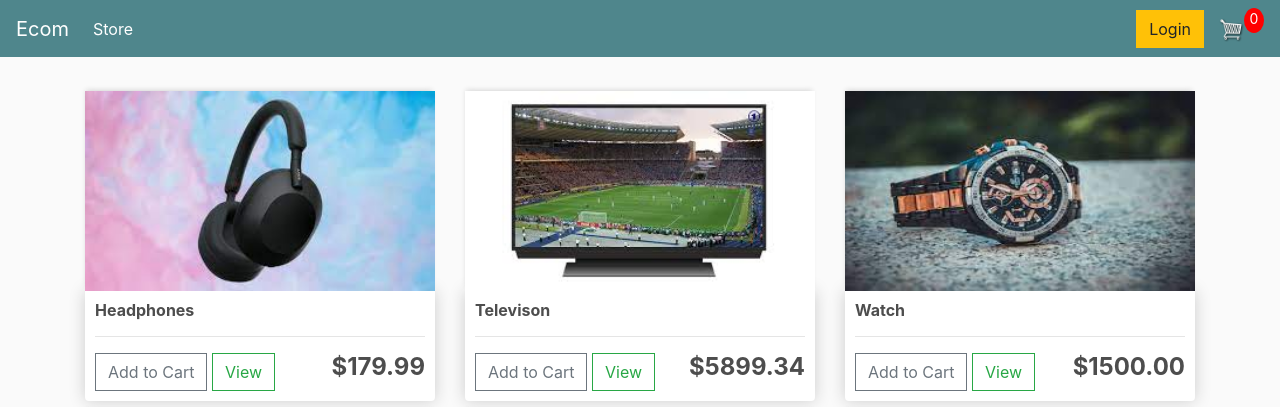
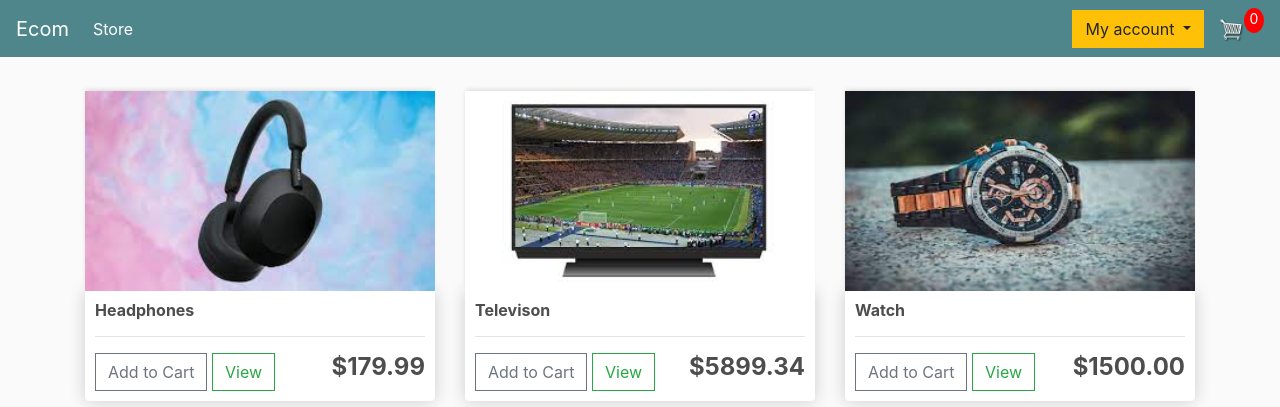
Before and after one commit to sgayathrii/Ecommerce_electronic_website, a Django app: page / in a window 1280 px wide. Shown: the top 407 px of the page. Run offline with Django 3.2, Linux system fonts and the light colour scheme; data comes from the database, SQL or seed files in the repository; some libraries are stand-ins or nearby versions.

Commit message:
add login and register

```diff
--- a/ElectronicWebsite/store/templates/store/Main.html
+++ b/ElectronicWebsite/store/templates/store/Main.html
@@ -90,9 +90,33 @@
             >
           </li>
         </ul>
+
+        <div class="form-inline my-2 my-lg-0">
+
+          <div class="dropdown">
+
+            <button class="btn btn-warning dropdown-toggle" type="button" id="dropdownMenuButton" data-toggle="dropdown" aria-haspopup="true" aria-expanded="false">
+
+            <span class="ms-login-logout__button-label"> My account</span>
+
+            </button>
+
+            <div class="dropdown-menu"><span>You have not logged in !!</span><br>
+
+              <a data-identifier="log_in_out_link"
+
+              class="list-group-item list-group-item-success"  href="{% url 'store:login' %}">Login</a><br>
+
+              <a data-identifier="log_in_out_link"
+
+              class="list-group-item list-group-item-info" href="{% url 'store:register' %}">Become a member/Create an Account</a>
+            </div>
+          </div>
+
+<!--tongmei
         <div class="form-inline my-2 my-lg-0">
           <a href="{% url 'store:login' %}" class="btn btn-warning">Login</a>
-
+-->
           <a href="{% url 'store:cart' %}">
             <img id="cart-icon" src="{% static 'images/cart.png' %}" />
           </a>
```
